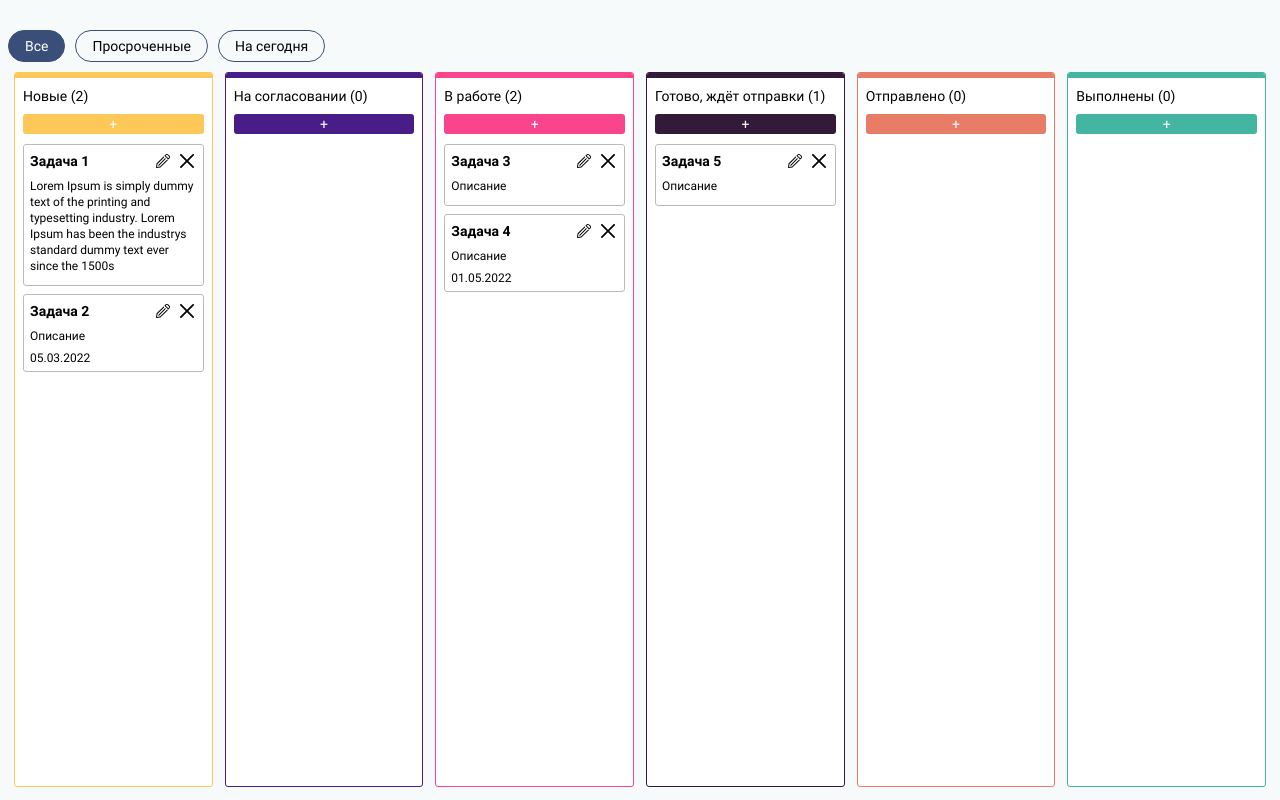
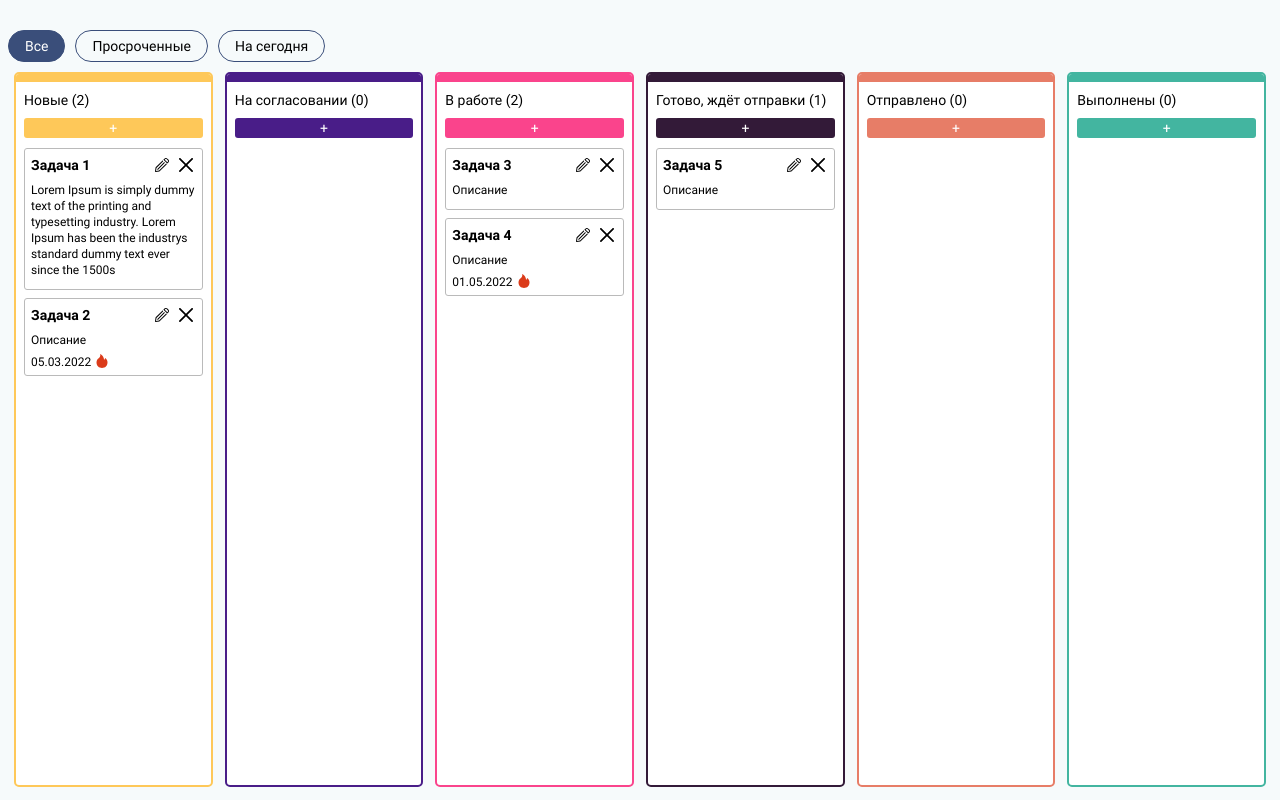
Before and after one commit to rom4es/kanban, a React (Create React App) app: page / in a window 1280 px wide. Built offline with nearby package versions, Linux system fonts and the light colour scheme.

Commit message:
Added an overdue task icon

```diff
--- a/src/components/kanban/card/index.tsx
+++ b/src/components/kanban/card/index.tsx
@@ -4,6 +4,7 @@ import { ICard, ModalType } from '../../../store/slices/kanban/types';
 import './styles.scss';
 import editIcon from '../../../assets/images/icons/edit.svg';
 import deleteIcon from '../../../assets/images/icons/close.svg';
+import fireIcon from '../../../assets/images/icons/fire.svg';
 import { DropTargetMonitor, useDrag, useDrop, XYCoord } from 'react-dnd';
 import { useAppDispatch } from '../../../hooks';
 import { ICardDnd } from '../types';
@@ -106,6 +107,11 @@ const KanbanCard: React.FC<KanbanCardProps> = ({ card, statusId }) => {
         <div className="b-kanban-card-descr">{card.description}</div>
         <div className="b-kanban-card-due">
           {card.due ? dayjs(card.due).format('DD.MM.YYYY') : ''}
+          {
+            dayjs(card.due).unix() < dayjs().startOf('day').unix() ? (
+              <img src={fireIcon} className="overdue-icon" />
+            ) : ''
+          }
         </div>
       </div>
       {isOver && !isDragging ? (
--- a/src/components/kanban/card/styles.scss
+++ b/src/components/kanban/card/styles.scss
@@ -37,8 +37,16 @@ $card-line-height: 16px;
       word-wrap: break-word;
     }
     &-due {
+      display: flex;
+      align-items: center;
       font-size: $card-font-size;
       line-height: $card-line-height;
+      .overdue-icon{
+        display: inline-block;
+        width: 16px;
+        height: 16px;
+        margin-left: 3px;
+      }
     }
   }
   .b-kanban-insert {
--- a/src/components/kanban/list/styles.scss
+++ b/src/components/kanban/list/styles.scss
@@ -3,12 +3,12 @@
   flex: 1 1 0px;
   margin: 0 6px;
   background-color: #fff;
-  border-radius: 3px;
-  border: 1px solid;
+  border-radius: 5px;
+  border: 2px solid;
   overflow: hidden;
   &-header {
     padding: 8px;
-    border-top: 5px solid;
+    border-top: 8px solid;
   }
   &-add {
     width: calc(100% - 16px);
--- a/src/components/kanban/styles.scss
+++ b/src/components/kanban/styles.scss
@@ -8,5 +8,6 @@
   display: flex;
   justify-content: space-between;
   width: 100%;
+  min-width: 1200px;
   height: calc(100vh - 85px);
 }
```
Also changed, not shown: src/assets/images/icons/fire.svg (added).
